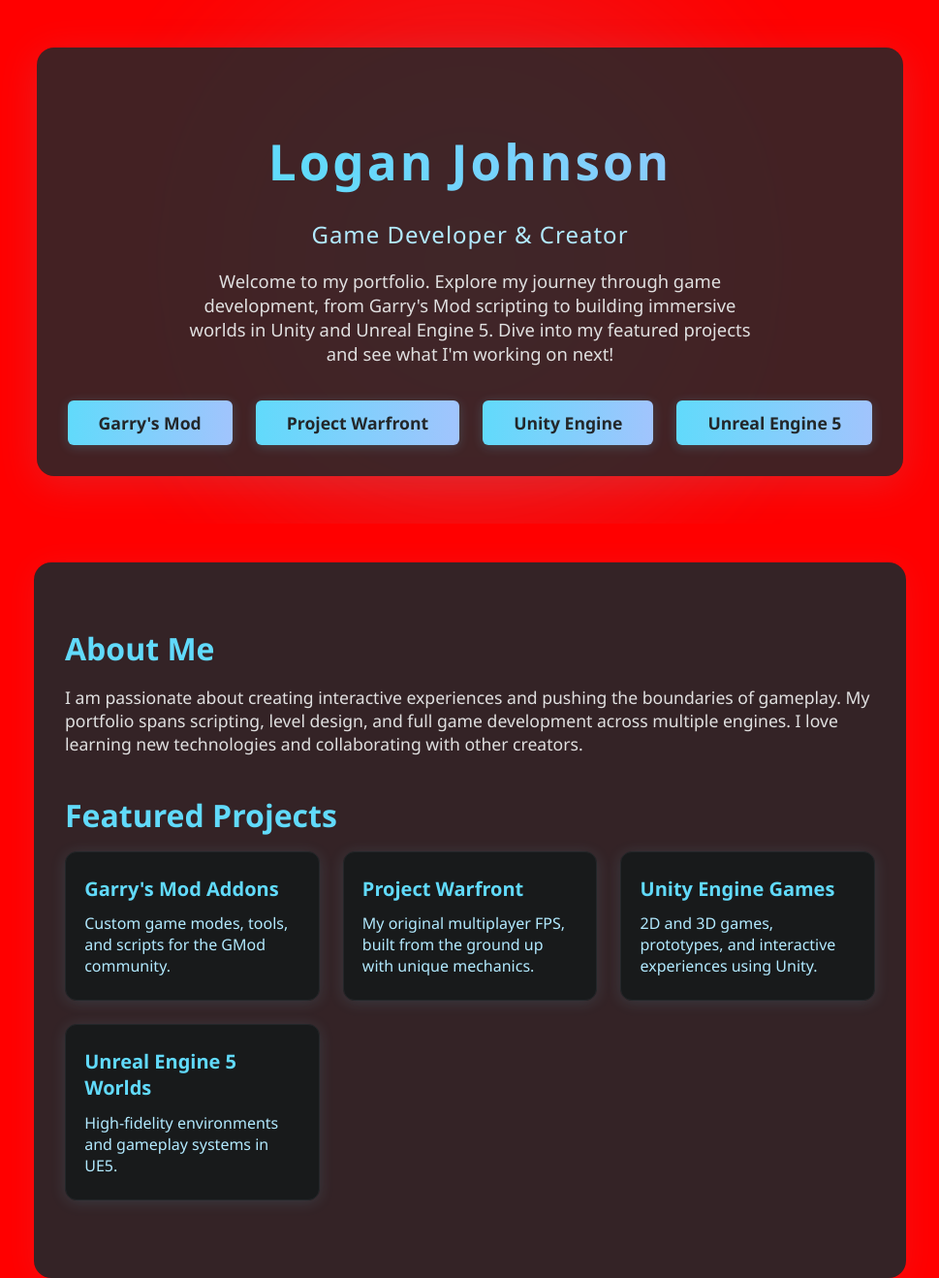
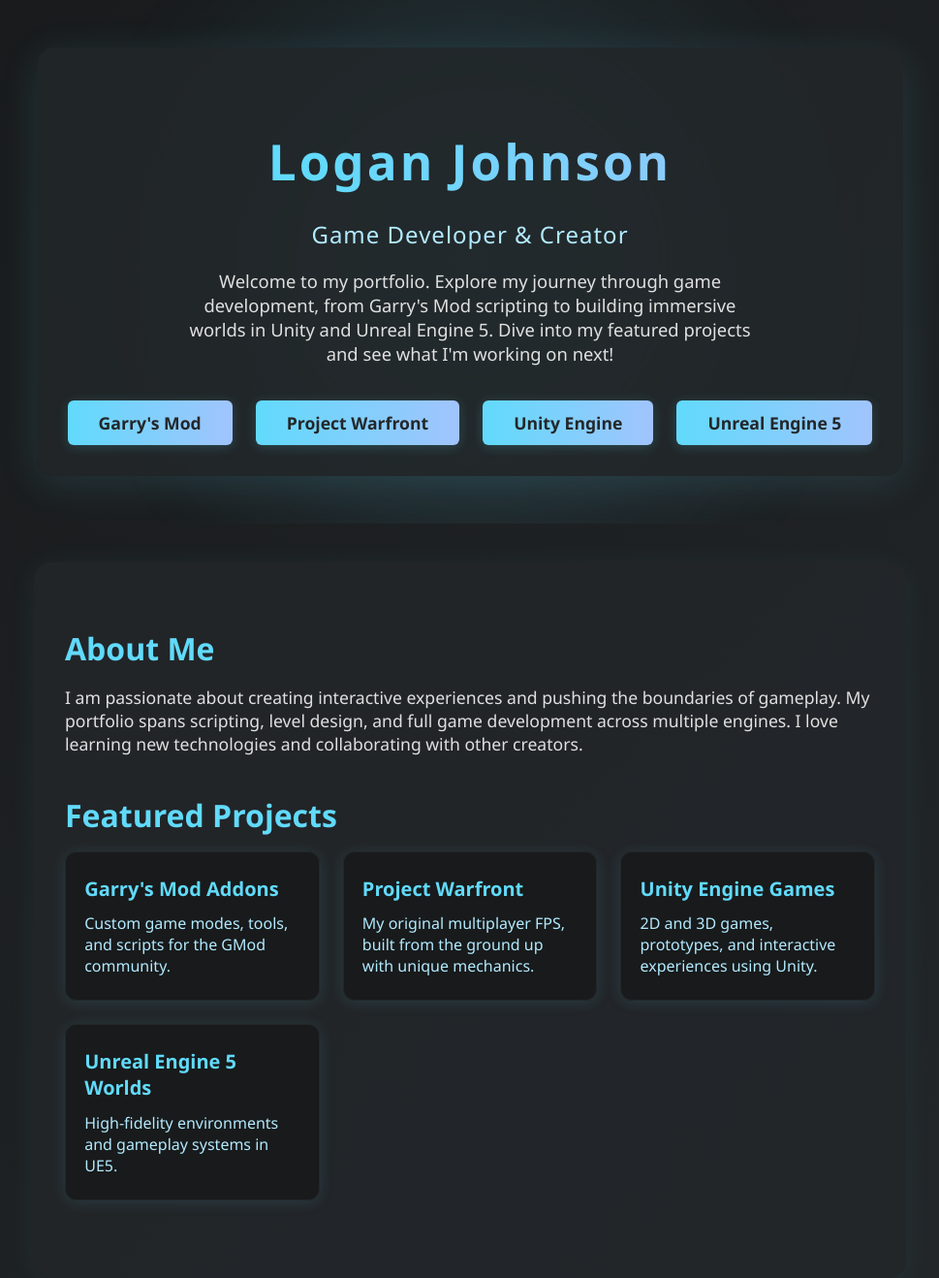
Before and after one commit to InstructorPatstone/loganjohnson.github.io, a Jekyll site: the page built from index.md, in a window 1280 px wide. Shown: the whole page at 97% size, without its empty margins (155-1124 px from the left). Built offline with Jekyll 4.4.1, drawn with Linux system fonts in a browser that asks for light colours.

Commit message:
Remove debug styles and add important declarations to body styles

```diff
--- a/_layouts/default.html
+++ b/_layouts/default.html
@@ -9,10 +9,6 @@
   <meta name="description" content="{{ page.excerpt | default: site.description | strip_html | normalize_whitespace | truncate: 160 | escape }}">
   <link rel="stylesheet" href="{{ "/assets/main.css" | relative_url }}">
   <link rel="canonical" href="{{ page.url | replace:'index.html','' | absolute_url }}">
-  <!-- Debug: inline style to test if CSS is working -->
-  <style>
-    body { background: red !important; }
-  </style>
 </head>
 
 <body>
--- a/assets/main.scss
+++ b/assets/main.scss
@@ -6,13 +6,13 @@
 }
 
 body {
-  font-family: 'Segoe UI', Arial, sans-serif;
-  background: linear-gradient(135deg, #181a1b 0%, #23272a 100%);
-  color: #f3f3f3;
-  margin: 0;
-  min-height: 100vh;
-  overflow-x: hidden;
-  padding: 0;
+  font-family: 'Segoe UI', Arial, sans-serif !important;
+  background: linear-gradient(135deg, #181a1b 0%, #23272a 100%) !important;
+  color: #f3f3f3 !important;
+  margin: 0 !important;
+  min-height: 100vh !important;
+  overflow-x: hidden !important;
+  padding: 0 !important;
 }
 
 .hero-container {
```
